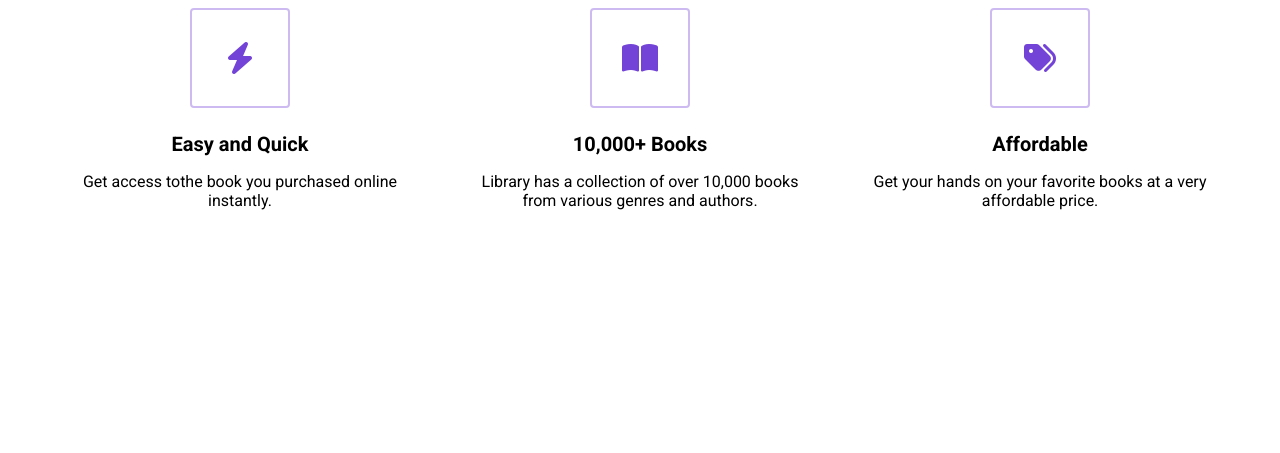
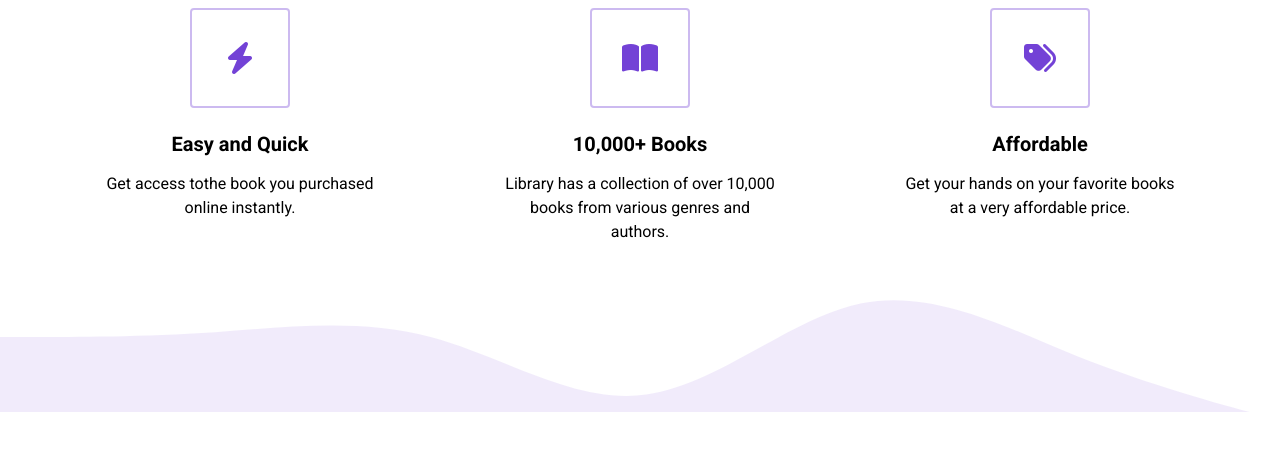
Before and after one commit to sooprkn/e-commerce-2, a plain HTML site: page index.html in a window 1280 px wide. Shown: the part 934-1387 px from the top of the page. Before the commit the page ends 1200 px from the top, so only its background shows below. Drawn offline with Linux system fonts and the light colour scheme.

Commit message:
Issue with my width spanning the whole oage

```diff
--- a/index.html
+++ b/index.html
@@ -62,7 +62,8 @@
                                 </h3>
                                 <p class="highlight__para">
                                     Library has a collection of over 10,000 books from various genres and authors.
-                        </div>
+                                </p>
+                                </div>
                         <div class="highlight">
                             <div class="highlight__img">
                                 <i class="fa-solid fa-tags"></i>
@@ -79,7 +80,7 @@
             </div>
         </section>
 
-        <!-- <section id="fetured">
+        <section id="featured">
             <div class="container">
                 <div class="row">
 
@@ -87,7 +88,7 @@
             </div>
         </section>
 
-        <section id="latest">
+        <!-- <section id="latest">
             <div class="container">
                 <div class="row">
 
--- a/styles.css
+++ b/styles.css
@@ -4,6 +4,11 @@
     margin: 0;
     box-sizing: border-box;
     font-family: "Roboto", sans-serif;
+}
+
+body {
+    max-width: 100vw;
+    overflow-x: hidden;
 }
 
 nav {
@@ -16,6 +21,10 @@ img {
     height: 100%;
     max-height: 50vh;
     padding: 20px;
+}
+
+p {
+    line-height: 1.5;
 }
 
 .nav__container {
@@ -123,15 +132,13 @@ button:active {
     border: none;
 }
 
-img {
-    width: 100%;
-    height: 100%;
-    max-height: 50vh;
-    padding: 20px;
+.header__img--wrapper {
+    padding: 20px
 }
 
 .header__img--wrapper {
-    padding: 24px
+    padding: 24px;
+    z-index: 2;
 }
 
 .container {
@@ -154,6 +161,43 @@ HIGHLIGHTS
 
 */
 
+#highlights {
+    position: relative;
+    max-width: 100vw;
+}
+
+#highlights:before {
+
+}
+
+#highlights:before {
+    background: url('assets/wave.svg');
+    content: "";
+    position: absolute;
+    width: 101vw;
+    height: 12vw;
+    top: 1px;
+    left: 0;
+    z-index: 1;
+    background-size: cover;
+    background-repeat: no-repeat;
+    transform: translateY(-100%);
+}
+
+#highlights:after {
+    background: url('assets/wave.svg');
+    content: "";
+    position: absolute;
+    width: 101vw;
+    height: 12vw;
+    bottom: 1px;
+    left: 0;
+    z-index: 1;
+    background-size: cover;
+    background-repeat: no-repeat;
+    transform: translateY(100%) rotate(180deg);
+}
+
 .highlight__wrapper {
     display: flex;
 }
@@ -163,12 +207,13 @@ HIGHLIGHTS
     width: calc(100% / 3);
     display: flex;
     align-items: center;
-    justify-content: center;
+    justify-content: flex-start;
     flex-direction: column;
 }
 
 .highlight__para {
     text-align: center;
+    max-width: 280px;
 }
 
 .highlight__img {
@@ -188,5 +233,14 @@ HIGHLIGHTS
 .highlight__subtitle {
     font-size: 20px;
     margin-bottom: 16px;
+}
 
+/*
+
+FEATTURED
+
+*/
+
+#featured {
+    background-color: rgba(115, 66, 214, 0.1);
 }
```
